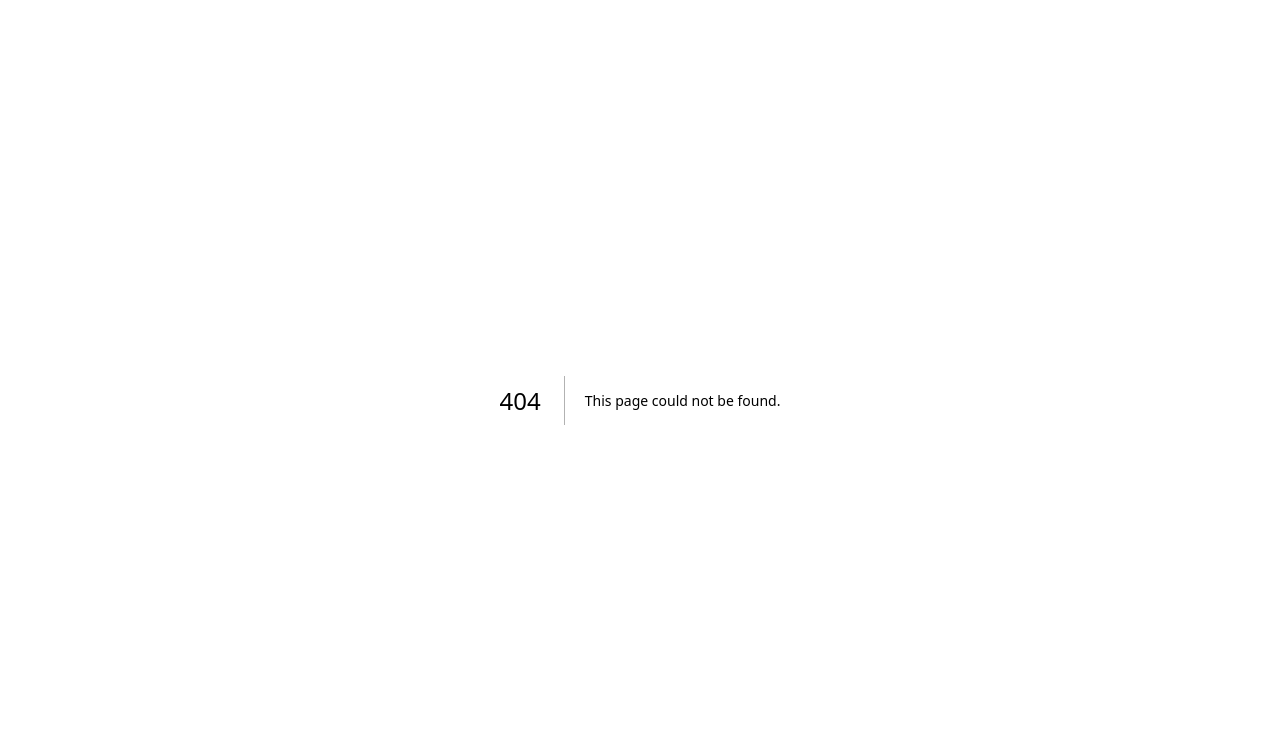
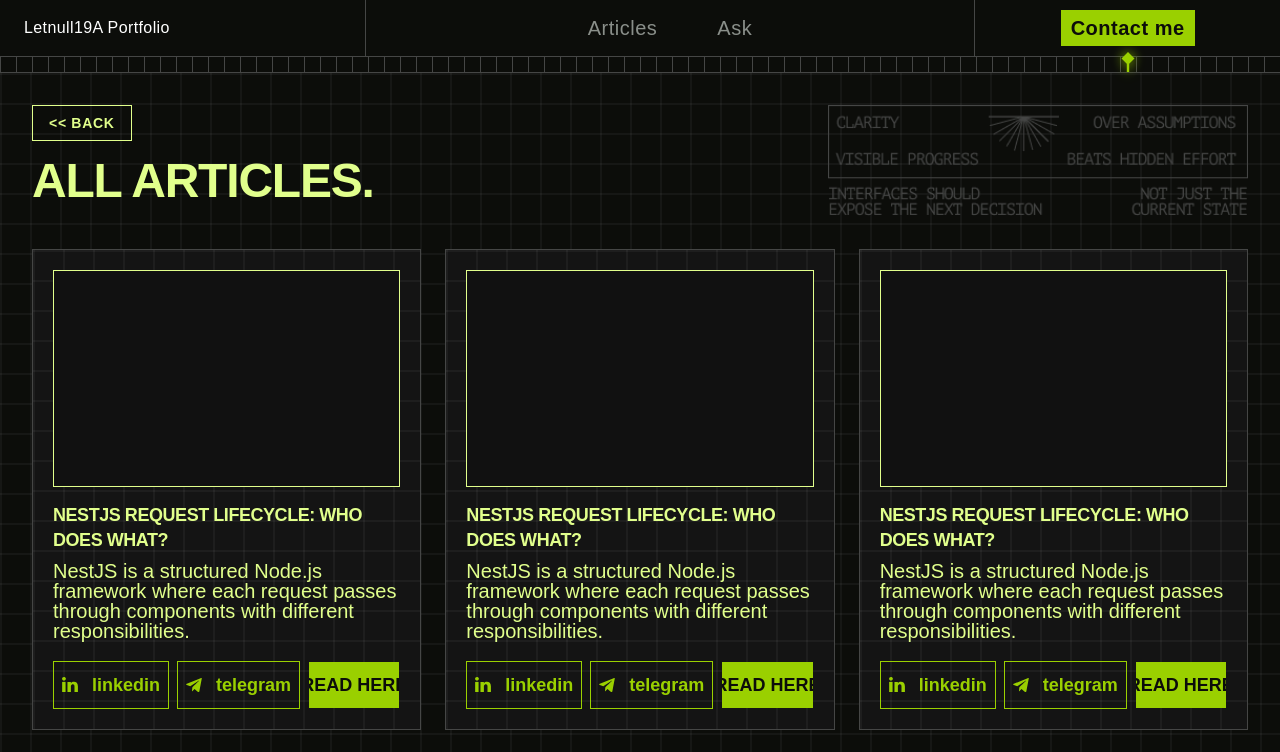
Before and after one commit to letnull19A/my-website, a Next.js app: page /articles in a window 1280 px wide. Before the commit this address had no page. Shown: the top 752 px of the page. Built offline with nearby package versions, Linux system fonts and the light colour scheme; a web font is replaced by a local one.

Commit message:
feat(pages): Добавлена страница всех Articles

```diff
--- /dev/null
+++ b/src/app/(articles)/articles/page.tsx
@@ -0,0 +1,28 @@
+import { Footer } from "@/components/footer";
+import { Header } from "@/components/header";
+import { AskSection } from "@/sections/ask";
+import { ContactSection } from "@/sections/contact";
+import { OtherArticles } from "@/sections/other-articles/other-articles";
+
+const navData = {
+  brand: { title: 'Letnull19A Portfolio', href: '/' },
+  items: [
+    { id: 'articles', label: 'Articles', href: '#articles' },
+    { id: 'ask', label: 'Ask', href: '#ask' },
+  ],
+  action: { label: 'Contact me', href: '#contact' },
+};
+
+export default function Cases() {
+  return (
+   <div className="min-h-screen bg-background text-foreground font-mono">
+      <Header {...navData} />
+      <main className="divide-y divide-border">
+        <OtherArticles/>
+      </main>
+      <AskSection/>
+      <ContactSection/>
+      <Footer/>
+    </div>
+  );
+}
--- a/src/sections/articles/articles.tsx
+++ b/src/sections/articles/articles.tsx
@@ -43,7 +43,7 @@ const defaultArticles: ArticleCardProps[] = [
 
 export const ArticlesSection: React.FC<ArticlesSectionProps> = ({
   title = 'ARTICLES.',
-  readMoreHref = '#articles',
+  readMoreHref = '/articles',
   articles = defaultArticles,
   className = '',
 }) => {
--- /dev/null
+++ b/src/sections/other-articles/other-articles.tsx
@@ -0,0 +1,143 @@
+'use client';
+
+import React from 'react';
+import Image, { StaticImageData } from 'next/image';
+import { Button } from '@/components/button';
+import { ArticleCard, ArticleCardProps } from '@/components/article-card';
+
+export interface OtherArticlesProps {
+  title?: string;
+  backHref?: string;
+  principlesImageSrc?: string | StaticImageData;
+  articles?: ArticleCardProps[];
+  className?: string;
+}
+
+const defaultArticles: ArticleCardProps[] = [
+  {
+    title: 'NESTJS REQUEST LIFECYCLE: WHO DOES WHAT?',
+    description:
+      'NestJS is a structured Node.js framework where each request passes through components with different responsibilities.',
+    coverImage: undefined,
+    linkedinHref: 'https://linkedin.com',
+    telegramHref: 'https://t.me',
+    readHref: '#article-1',
+  },
+  {
+    title: 'NESTJS REQUEST LIFECYCLE: WHO DOES WHAT?',
+    description:
+      'NestJS is a structured Node.js framework where each request passes through components with different responsibilities.',
+    coverImage: undefined,
+    linkedinHref: 'https://linkedin.com',
+    telegramHref: 'https://t.me',
+    readHref: '#article-2',
+  },
+  {
+    title: 'NESTJS REQUEST LIFECYCLE: WHO DOES WHAT?',
+    description:
+      'NestJS is a structured Node.js framework where each request passes through components with different responsibilities.',
+    coverImage: undefined,
+    linkedinHref: 'https://linkedin.com',
+    telegramHref: 'https://t.me',
+    readHref: '#article-3',
+  },
+  {
+    title: 'NESTJS REQUEST LIFECYCLE: WHO DOES WHAT?',
+    description:
+      'NestJS is a structured Node.js framework where each request passes through components with different responsibilities.',
+    coverImage: undefined,
+    linkedinHref: 'https://linkedin.com',
+    telegramHref: 'https://t.me',
+    readHref: '#article-4',
+  },
+  {
+    title: 'NESTJS REQUEST LIFECYCLE: WHO DOES WHAT?',
+    description:
+      'NestJS is a structured Node.js framework where each request passes through components with different responsibilities.',
+    coverImage: undefined,
+    linkedinHref: 'https://linkedin.com',
+    telegramHref: 'https://t.me',
+    readHref: '#article-5',
+  },
+  {
+    title: 'NESTJS REQUEST LIFECYCLE: WHO DOES WHAT?',
+    description:
+      'NestJS is a structured Node.js framework where each request passes through components with different responsibilities.',
+    coverImage: undefined,
+    linkedinHref: 'https://linkedin.com',
+    telegramHref: 'https://t.me',
+    readHref: '#article-6',
+  },
+];
+
+export const OtherArticles: React.FC<OtherArticlesProps> = ({
+  title = 'ALL ARTICLES.',
+  backHref = '/',
+  principlesImageSrc = '/images/principles-widget.png',
+  articles = defaultArticles,
+  className = '',
+}) => {
+  return (
+    <section
+      id="articles"
+      style={{
+        backgroundImage: `
+          linear-gradient(to right, rgba(255, 255, 255, 0.045) 2px, transparent 1px),
+          linear-gradient(to bottom, rgba(255, 255, 255, 0.045) 2px, transparent 1px)
+        `,
+        backgroundSize: '30px 30px',
+      }}
+      className={`w-full min-h-screen bg-background text-foreground font-mono px-4 py-8 sm:px-6 md:px-8 border-b border-border select-none ${className}`}
+    >
+      <div className="mx-auto flex flex-col gap-8">
+        <div className="flex flex-col lg:flex-row lg:items-start justify-between gap-6">
+          <div className="flex flex-col gap-4">
+            <div>
+              <Button
+                variant="outline"
+                onClick={() => {
+                  window.location.href = backHref;
+                }}
+                className="h-9 px-4 text-xs sm:text-sm font-bold tracking-wider uppercase rounded-none border-lime-light text-lime-light hover:bg-hatch-dark"
+              >
+                &lt;&lt; BACK
+              </Button>
+            </div>
+
+            <h1 className="text-3xl sm:text-4xl md:text-5xl font-bold tracking-tight text-lime-light uppercase">
+              {title}
+            </h1>
+          </div>
+
+          <div className="relative w-full max-w-[320px] sm:max-w-105 shrink-0 overflow-hidden">
+            <Image
+              src={principlesImageSrc}
+              alt="Clarity over assumptions principles"
+              width={420}
+              height={140}
+              unoptimized
+              draggable={false}
+              className="w-full h-auto object-contain pointer-events-none block"
+            />
+          </div>
+        </div>
+
+        <div className="grid grid-cols-1 md:grid-cols-2 lg:grid-cols-3 gap-5 sm:gap-6 items-stretch">
+          {articles.map((article, idx) => (
+            <ArticleCard
+              key={`${article.title}-${idx}`}
+              title={article.title}
+              description={article.description}
+              coverImage={article.coverImage}
+              linkedinHref={article.linkedinHref}
+              telegramHref={article.telegramHref}
+              readHref={article.readHref}
+              linkedinIconSrc={article.linkedinIconSrc}
+              telegramIconSrc={article.telegramIconSrc}
+            />
+          ))}
+        </div>
+      </div>
+    </section>
+  );
+};
```
Also changed, not shown: src/sections/other-articles/index.ts (added).
